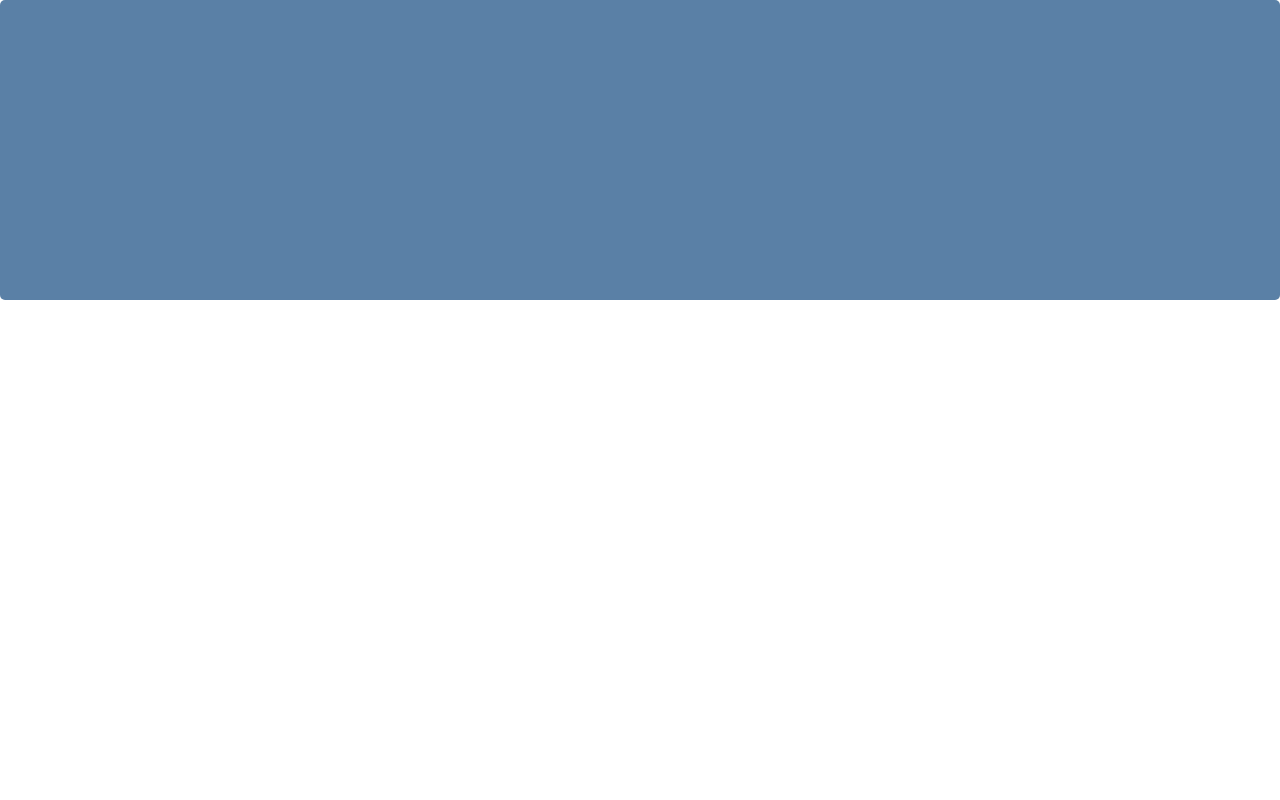
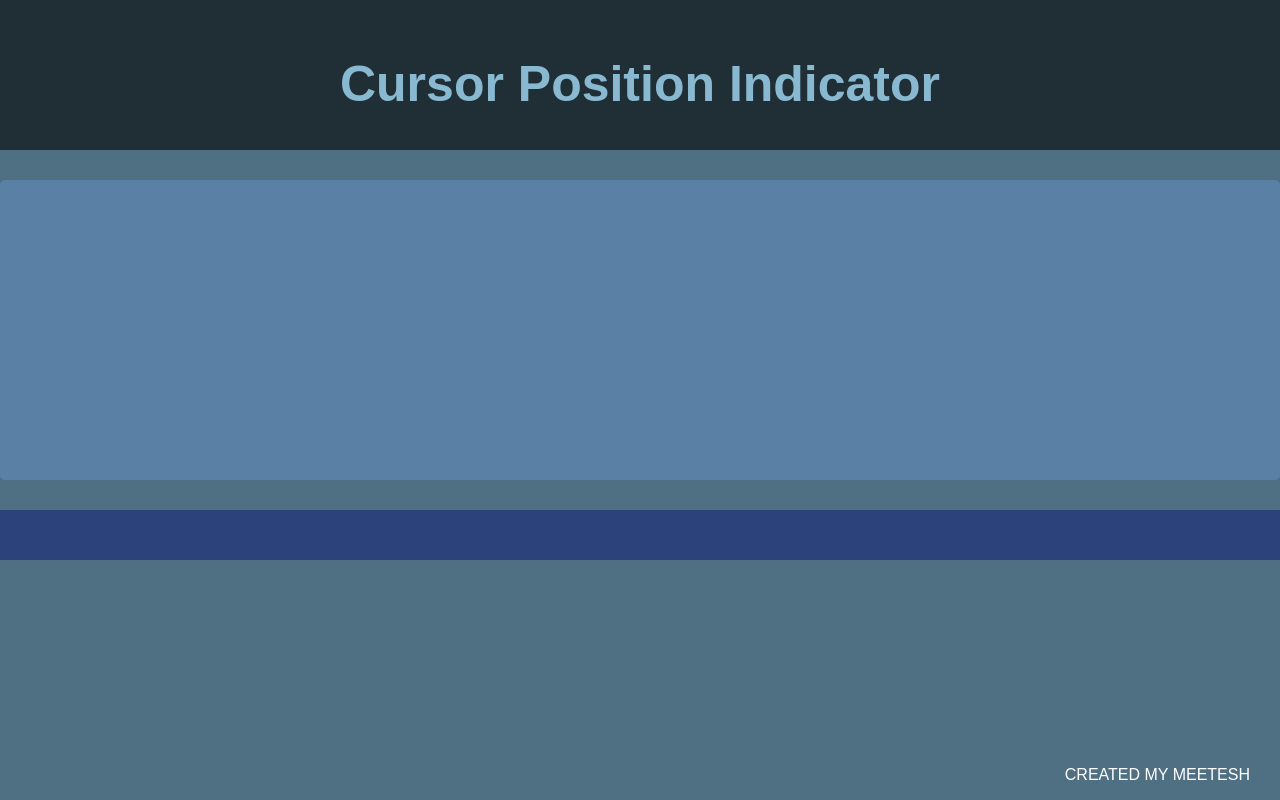
Before and after one commit to meetesh06/Assignment-4-S7, a plain HTML site: page index.html in a window 1280 px wide. Drawn offline with Linux system fonts and the light colour scheme.

Commit message:
Improve code

```diff
--- a/index.html
+++ b/index.html
@@ -6,7 +6,16 @@
 	<link rel="stylesheet" type="text/css" href="style.css">
 </head>
 <body>
+	<header>
+		<h1>Cursor Position Indicator</h1>
+	</header>
 	<div onmousemove="display_location(event)" class="holder"></div>
+	<div id="show_location_area">
+		<p id="show_location"></p>
+	</div>
+	<footer>
+		<p>	CREATED MY MEETESH</p>
+	</footer>
 	<script src="script.js"></script>
 </body>
 </html>
--- a/script.js
+++ b/script.js
@@ -1,3 +1,4 @@
+var view = document.getElementById('show_location');
 function display_location(a) {
-	console.log("X: " + a.clientX + "; " + "Y: " + a.clientY + "; "  + new Date());
+	view.innerHTML = "X: " + a.clientX + "; " + "Y: " + a.clientY + "; "  + new Date();
 }
--- a/style.css
+++ b/style.css
@@ -1,10 +1,43 @@
 body {
+	font-family: sans-serif;
 	margin: 0;
 	padding: 0;
+	background-color: #4F6F82;
+}
+header {
+	margin: 0.1px;
+	padding: 0.1px;
+	background-color: #202E36;
+	text-align: center;
+	height: 150px;
+}
+h1 {
+	line-height: 100px;
+	font-size: 50px;
+	color: #89B9D0;
 }
 .holder {
 	width: 100%;
 	height: 300px;
 	background-color: #5A80A6;
 	border-radius: 5px;
+	margin: 30px 0;
 }
+#show_location_area {
+	width: 100%;
+	height: 50px;
+	line-height: 50px;
+	vertical-align: middle;
+	color: white;
+	font-family: sans-serif;
+	font-size: 30px;
+	text-align: center;
+	background-color: #2C427A;
+}
+footer {
+	color: white;
+	position: fixed;
+	bottom: 0;
+	right: 30px;
+	text-align: center;
+}
```
Also changed, not shown: 1 other file.
